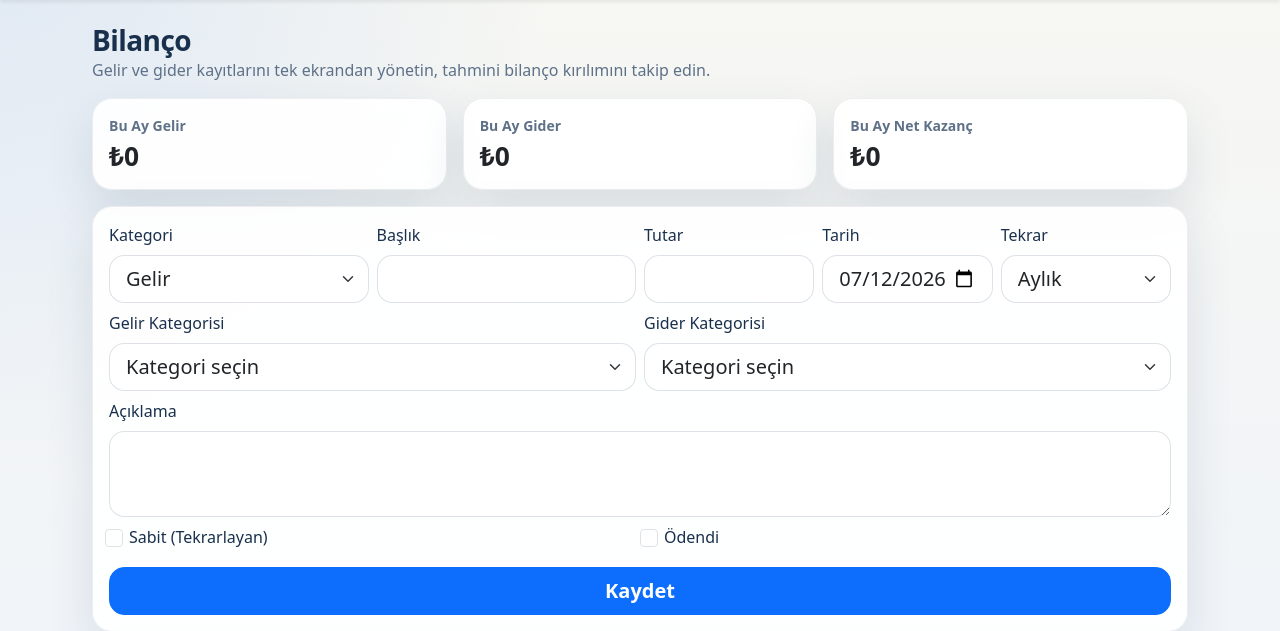
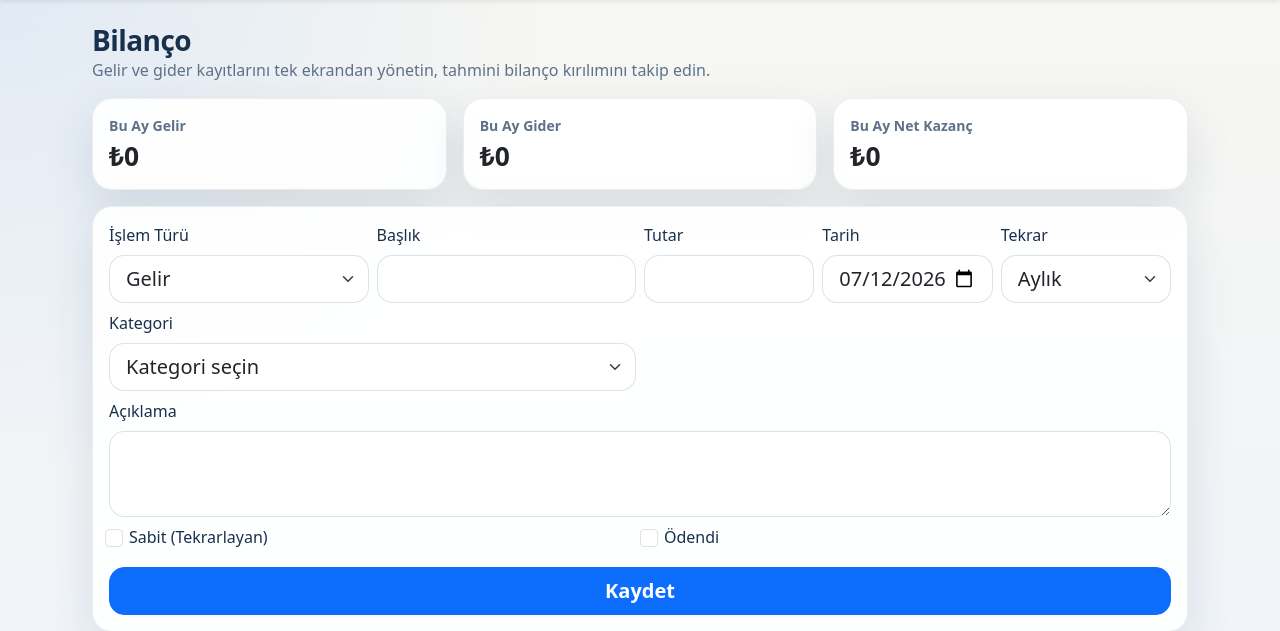
Before and after one commit to ysfkcbs/SahaTakvim, a Flask app: page /finance/forecast in a window 1280 px wide. Shown: the part 69-700 px from the top of the page. Run offline with Flask 3, Linux system fonts and the light colour scheme; a user stored in the database is signed in; tables that the repository leaves empty hold one stand-in row (values such as "Sample post").

Commit message:
Fix redundant category labels on the balance sheet form
transaction_kind and the two category selects were all labeled
"Kategori", making the form read as three overlapping category
fields. Renamed transaction_kind to "İşlem Türü" and show only the
income or expense category select that matches the chosen type,
toggled via JS like the reservation-type buttons already do.

Co-Authored-By: Claude Sonnet 5 <noreply@anthropic.com>

```diff
--- a/app/finance/forms.py
+++ b/app/finance/forms.py
@@ -77,12 +77,12 @@ class DailyClosingForm(FlaskForm):
 
 
 class TransactionForm(FlaskForm):
-    transaction_kind = SelectField("Kategori", choices=[("income", "Gelir"), ("expense", "Gider")], validators=[DataRequired()])
+    transaction_kind = SelectField("İşlem Türü", choices=[("income", "Gelir"), ("expense", "Gider")], validators=[DataRequired()])
     title = StringField("Başlık", validators=[DataRequired()])
     amount = DecimalField("Tutar", validators=[DataRequired(), NumberRange(min=0)], filters=[normalize_decimal_input])
     date = DateField("Tarih", validators=[DataRequired()], default=date.today)
-    income_category_id = SelectField("Gelir Kategorisi", coerce=int, validators=[Optional()])
-    expense_category_id = SelectField("Gider Kategorisi", coerce=int, validators=[Optional()])
+    income_category_id = SelectField("Kategori", coerce=int, validators=[Optional()])
+    expense_category_id = SelectField("Kategori", coerce=int, validators=[Optional()])
     description = TextAreaField("Açıklama", validators=[Optional()])
     is_recurring = BooleanField("Sabit (Tekrarlayan)")
     is_paid = BooleanField("Ödendi")
--- a/app/static/js/app.js
+++ b/app/static/js/app.js
@@ -173,6 +173,22 @@ document.addEventListener('DOMContentLoaded', () => {
     syncClosingTotal();
   }
 
+  const transactionKindSelect = document.getElementById('transaction_kind');
+  const incomeCategoryWrap = document.getElementById('income_category_wrap');
+  const expenseCategoryWrap = document.getElementById('expense_category_wrap');
+
+  const syncCategoryVisibility = () => {
+    if (!transactionKindSelect) return;
+    const isIncome = transactionKindSelect.value === 'income';
+    if (incomeCategoryWrap) incomeCategoryWrap.classList.toggle('d-none', !isIncome);
+    if (expenseCategoryWrap) expenseCategoryWrap.classList.toggle('d-none', isIncome);
+  };
+
+  if (transactionKindSelect) {
+    transactionKindSelect.addEventListener('change', syncCategoryVisibility);
+    syncCategoryVisibility();
+  }
+
   const partnerModal = document.getElementById('partnerShareModal');
   if (partnerModal) {
     partnerModal.addEventListener('show.bs.modal', event => {
--- a/app/templates/base.html
+++ b/app/templates/base.html
@@ -61,6 +61,6 @@
 </div>
 
 <script src="https://cdn.jsdelivr.net/npm/bootstrap@5.3.3/dist/js/bootstrap.bundle.min.js"></script>
-<script src="{{ url_for('static', filename='js/app.js', v='20260519-1') }}"></script>
+<script src="{{ url_for('static', filename='js/app.js', v='20260519-2') }}"></script>
 </body>
 </html>
--- a/app/templates/finance/forecast.html
+++ b/app/templates/finance/forecast.html
@@ -31,8 +31,8 @@
       <div class="col-md-2">{{ form.amount.label(class='form-label') }}{{ form.amount(class='form-control form-control-lg') }}</div>
       <div class="col-md-2">{{ form.date.label(class='form-label') }}{{ form.date(class='form-control form-control-lg') }}</div>
       <div class="col-md-2">{{ form.recurrence.label(class='form-label') }}{{ form.recurrence(class='form-select form-select-lg') }}</div>
-      <div class="col-md-6">{{ form.income_category_id.label(class='form-label') }}{{ form.income_category_id(class='form-select form-select-lg') }}</div>
-      <div class="col-md-6">{{ form.expense_category_id.label(class='form-label') }}{{ form.expense_category_id(class='form-select form-select-lg') }}</div>
+      <div class="col-md-6" id="income_category_wrap">{{ form.income_category_id.label(class='form-label') }}{{ form.income_category_id(class='form-select form-select-lg') }}</div>
+      <div class="col-md-6" id="expense_category_wrap">{{ form.expense_category_id.label(class='form-label') }}{{ form.expense_category_id(class='form-select form-select-lg') }}</div>
       <div class="col-12">{{ form.description.label(class='form-label') }}{{ form.description(class='form-control', rows='3') }}</div>
       <div class="col-md-6 form-check">{{ form.is_recurring(class='form-check-input') }} {{ form.is_recurring.label(class='form-check-label') }}</div>
       <div class="col-md-6 form-check">{{ form.is_paid(class='form-check-input') }} {{ form.is_paid.label(class='form-check-label') }}</div>
```
